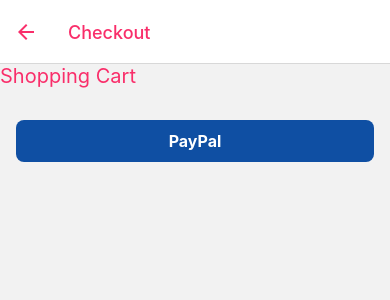
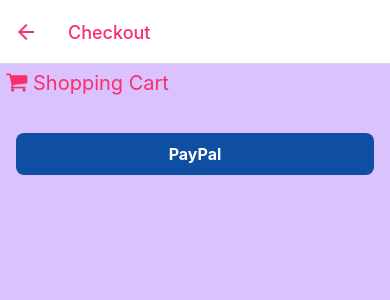
Before and after one commit to victorsantoslexart/poc-carrinho-compras, a React Native app: screen /Checkout in a window 390 px wide. Shown: the top 300 px of the page. Built offline with nearby package versions, Linux system fonts and the light colour scheme; no server answers; the database is empty.

Commit message:
feat: Estilizado Checkout

```diff
--- a/src/pages/Checkout/index.js
+++ b/src/pages/Checkout/index.js
@@ -7,6 +7,7 @@
   Modal, SafeAreaView, Text, TouchableOpacity, View,
 } from 'react-native';
 
+import { FontAwesome } from '@expo/vector-icons';
 import queryString from 'query-string';
 import WebView from 'react-native-webview';
 import paypalApi from '../../apis/paypalApi';
@@ -118,7 +119,13 @@
         onPress={() => navigation.navigate('Shopping Cart')}
       >
         <Text style={styles.iconButton}>
-          Shopping Cart
+          <FontAwesome
+            name="shopping-cart"
+            size={23}
+            color="#F92E6A"
+            onPress={() => addOneToCart(item)}
+          />
+          {' Shopping Cart'}
         </Text>
       </TouchableOpacity>
       <SafeAreaView style={{ flex: 1 }}>
--- a/src/pages/Checkout/style.js
+++ b/src/pages/Checkout/style.js
@@ -2,10 +2,12 @@
 
 const styles = StyleSheet.create({
   container: {
+    backgroundColor: '#DAC2FF',
     flex: 1,
   },
   iconButton: {
     color: '#F92E6A',
+    margin: 6,
     fontSize: 20,
   },
 });
```
